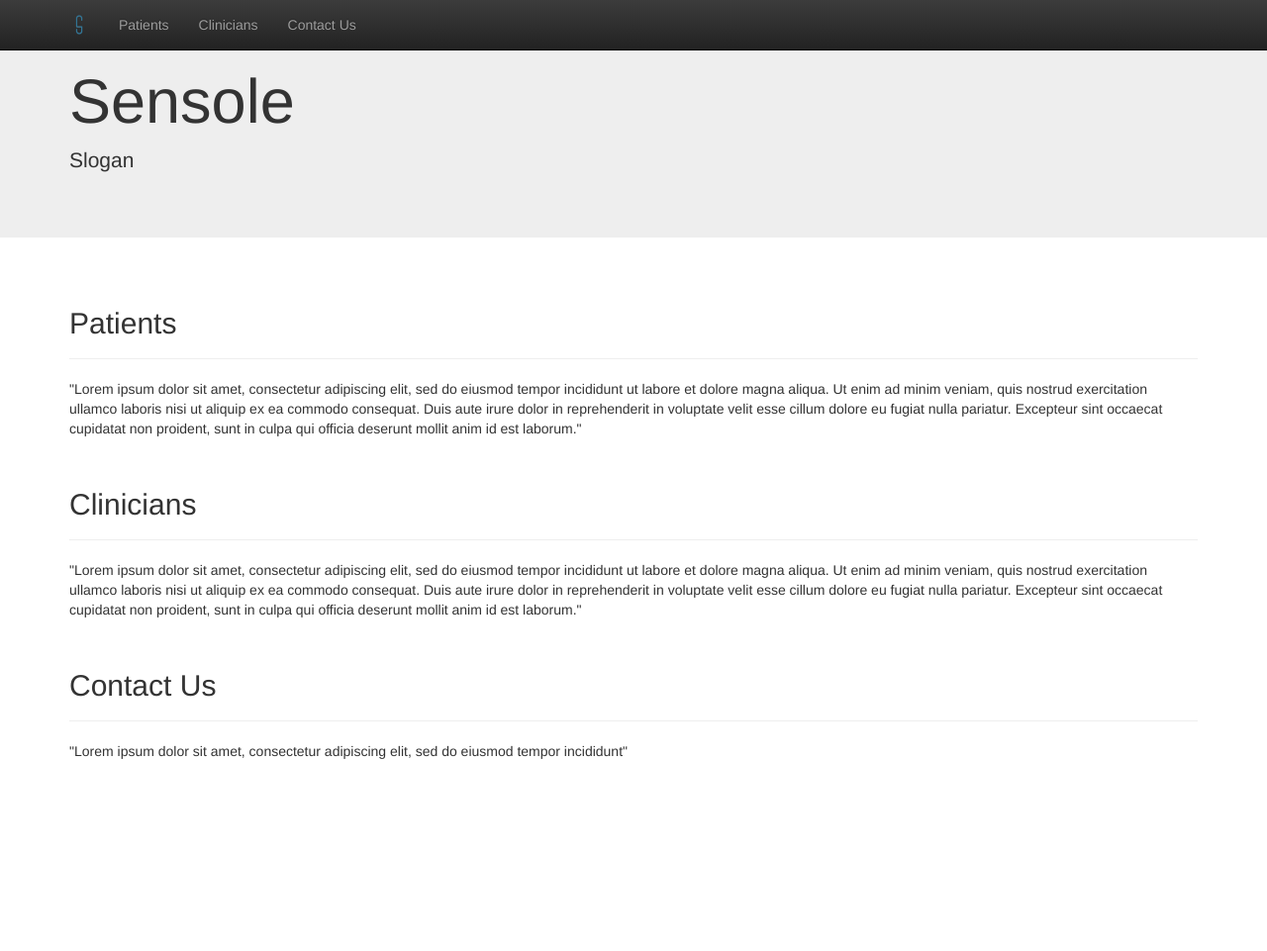
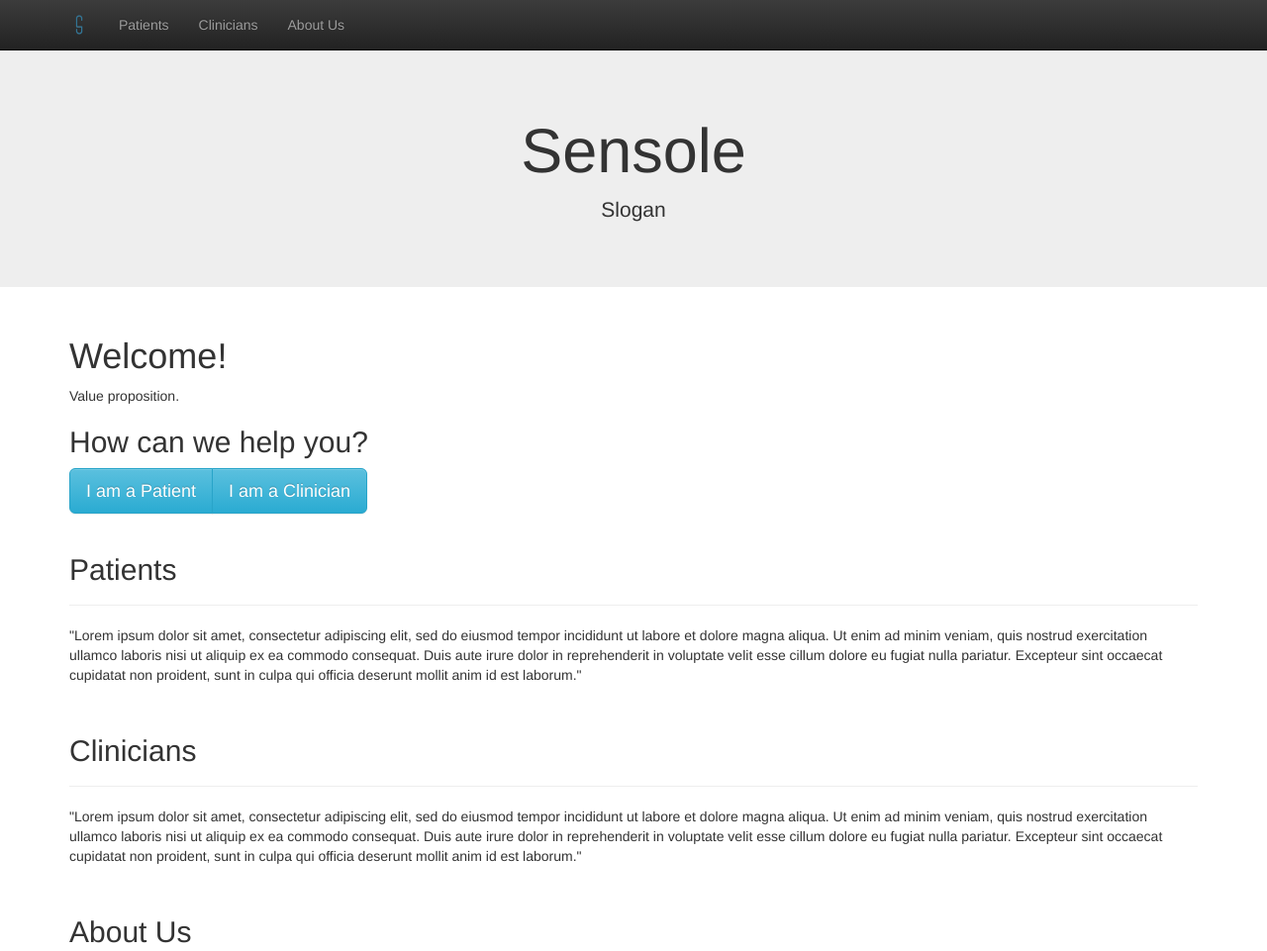
Before and after one commit to mpalm1234/sensole, a plain HTML site: page index.html in a window 1280 px wide. Shown: the top 961 px of the page at 99% size. Before the commit the page ends 800 px from the top, so only its background shows below. Drawn offline with nearby package versions, Linux system fonts and the light colour scheme.

Commit message:
added buttons

```diff
--- a/index.html
+++ b/index.html
@@ -39,7 +39,7 @@
           <ul class="nav navbar-nav">
             <li><a href="#patients">Patients</a></li>
             <li><a href="#clinicians">Clinicians</a></li>
-            <li><a href="#contact">Contact Us</a></li>
+            <li><a href="#about">About Us</a></li>
           </ul>
         </div>
       </div>
@@ -47,13 +47,29 @@
 
     <!-- Jumbotron -->
     <div class="jumbotron">
-        <div class="container">
+      <div class="container text-center">
         <h1> Sensole </h1>
         <p> Slogan </p>
       </div>
     </div>
 
-      <!--Patients-->
+    <!-- Welcome -->
+    <div class="container">
+      <h1>Welcome!</h1>
+      <p>
+        Value proposition.
+      </p>
+
+      <h2>How can we help you?</h2>
+      <div class="btn-group">
+        <a href="#patients" class="btn btn-lg btn-info">I am a Patient</a>
+        <a href="#clinicians" class="btn btn-lg btn-info">I am a Clinician</a>
+      </div>
+
+    </div>
+
+
+    <!-- Patients -->
     <div class="container">
       <section>
         <div class="page-header" id="patients">
@@ -91,11 +107,11 @@
       </section>
     </div>
 
-      <!--Contact Us-->
+    <!-- About Us-->
     <div class="container">
       <section>
-          <div class="page-header" id="contact">
-            <h2>Contact Us</h2>
+        <div class="page-header" id="about">
+          <h2>About Us</h2>
         </div>
         <p>
           "Lorem ipsum dolor sit amet, consectetur adipiscing elit, sed do
--- a/main.css
+++ b/main.css
@@ -0,0 +1,3 @@
+body {
+  padding-top:50px;
+}
```
Lines whose indentation alone changed are shown as unchanged.
